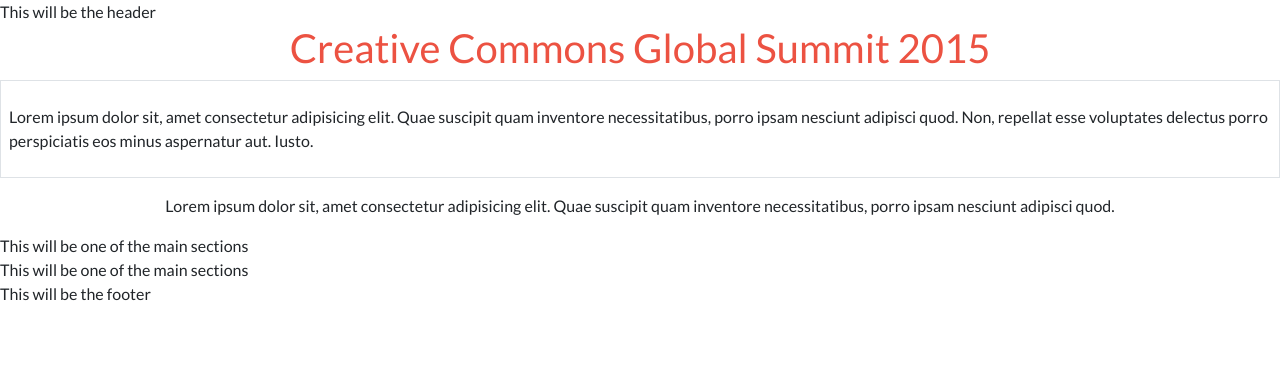
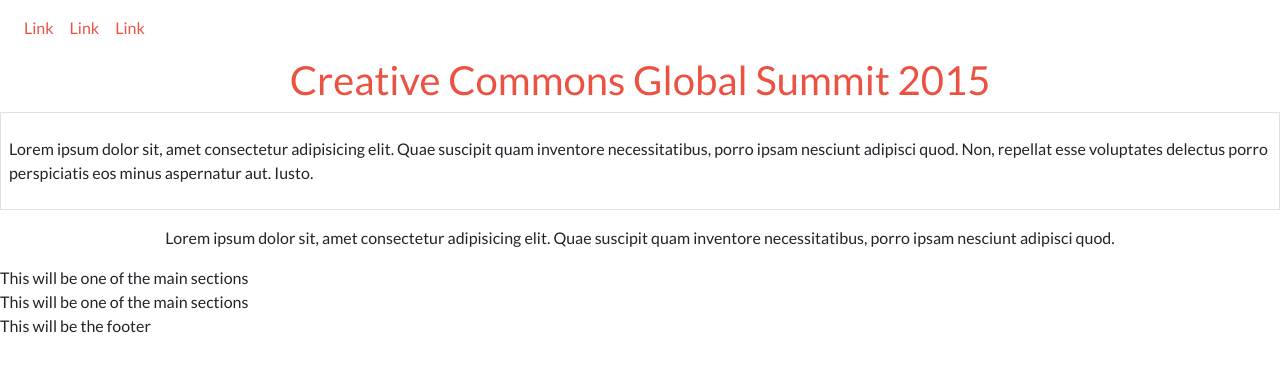
Before and after one commit to Joseph-Burke/COP26-Conference-Page, a website: page main.html in a window 1280 px wide. Drawn offline with nearby package versions, Linux system fonts and the light colour scheme; files whose address does not match are found by name.

Commit message:
Add collapsing navbar to header

```diff
--- a/main.html
+++ b/main.html
@@ -15,16 +15,49 @@
       integrity="sha384-9aIt2nRpC12Uk9gS9baDl411NQApFmC26EwAOH8WgZl5MYYxFfc+NcPb1dKGj7Sk"
       crossorigin="anonymous"
     />
-    <link
-      rel="stylesheet"
-      href="css/main.css"
-    />
+    <link rel="stylesheet" href="css/main.css" />
 
     <title>Capstone HTML/CSS</title>
   </head>
 
   <body>
-    <header>This will be the header</header>
+    <header>
+      <nav class="navbar navbar-expand-md">
+        <button
+          class="navbar-toggler"
+          type="button"
+          data-toggle="collapse"
+          data-target="#navbarToggler"
+          aria-controls="navbarToggler"
+          aria-expanded="false"
+        >
+        <span class="navbar-toggler-icon"></span>
+      </button>
+
+      <div class="collapse navbar-collapse" id="navbarToggler">
+        <ul class="navbar-nav">
+          <li class="nav-item active">
+            <a class="nav-link" href="#">
+              Link
+            </a>
+          </li>
+          <li class="nav-item">
+            <a class="nav-link" href="#">
+              Link
+            </a>
+          </li>
+          <li class="nav-item">
+            <a class="nav-link" href="#">
+              Link
+            </a>
+          </li>
+        </ul>
+      </div>
+
+
+
+      </nav>
+    </header>
     <main>
       <section
         class="d-flex flex-column justify-content-center align-items-center"
```
